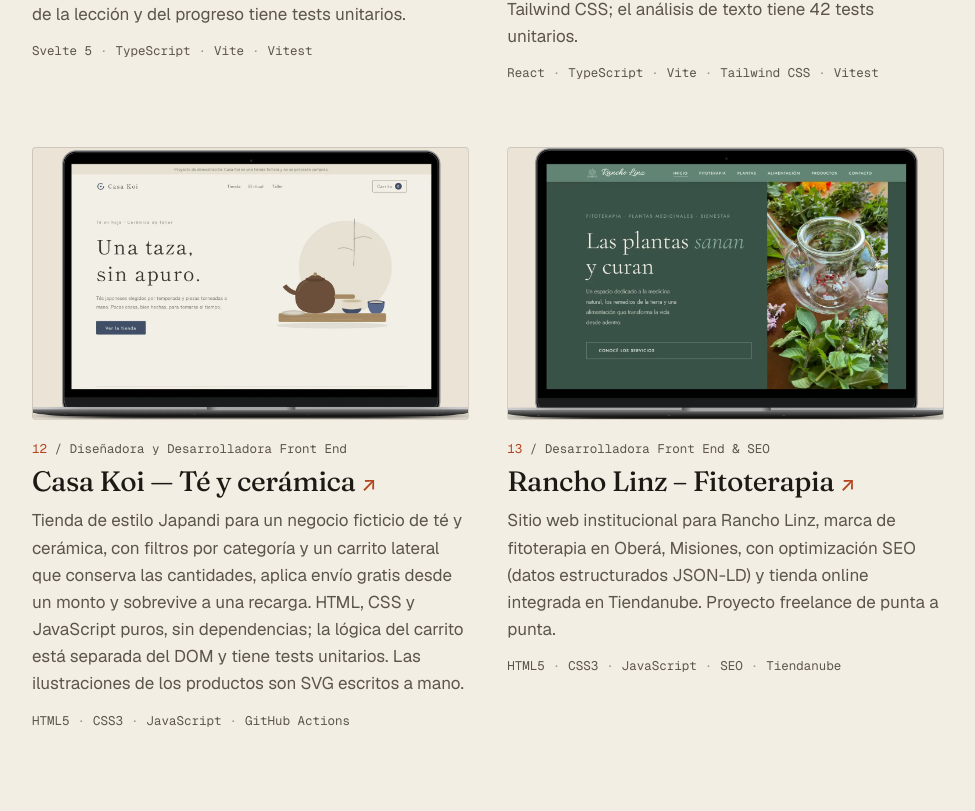
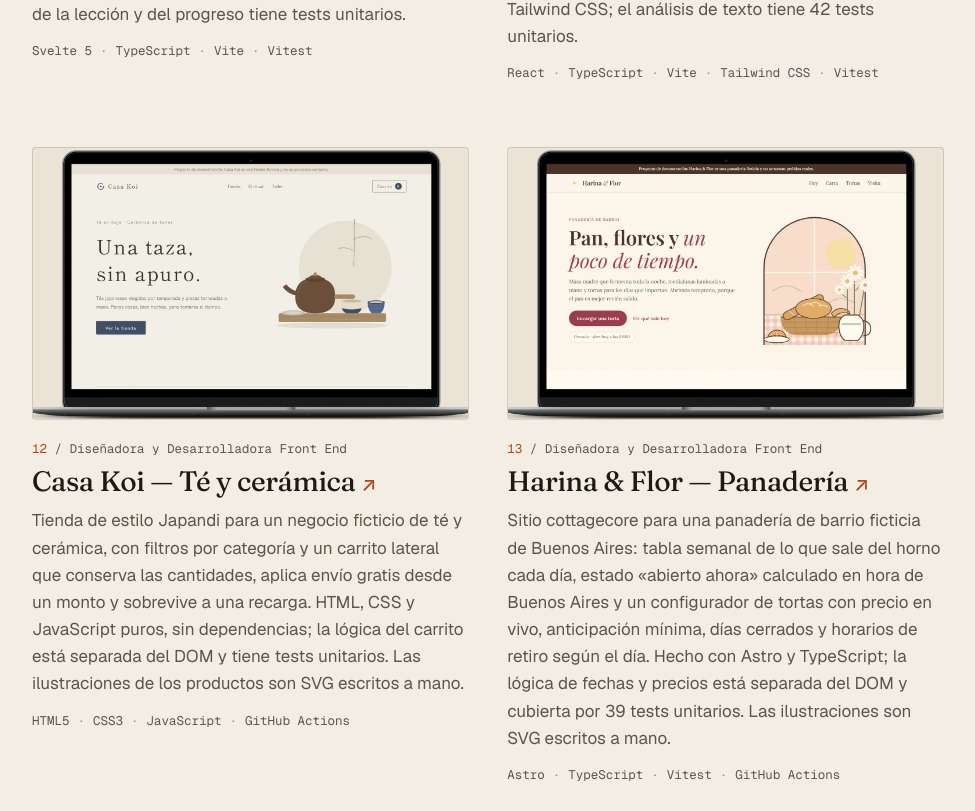
Before and after one commit to Laura-M-stack/laura-moyano-portfolio, a React (Vite) app: page / in a window 1280 px wide. Shown: the part 8029-8840 px from the top of the page, without its empty margins (268-1243 px from the left). Built offline with nearby package versions, Linux system fonts and the light colour scheme.

Commit message:
Agrega Harina & Flor al portfolio

```diff
--- a/src/data/profile.ts
+++ b/src/data/profile.ts
@@ -145,6 +145,12 @@ export const projects: ProjectEntry[] = [
     tech: ['HTML5', 'CSS3', 'JavaScript', 'GitHub Actions']
   },
   {
+    id: 'harina-y-flor',
+    link: 'https://laura-m-stack.github.io/harina-y-flor/',
+    image: 'projects/harina-y-flor.webp',
+    tech: ['Astro', 'TypeScript', 'Vitest', 'GitHub Actions']
+  },
+  {
     id: 'rancho-linz',
     link: 'https://rancholinz.com.ar',
     image: 'projects/rancho-linz.webp',
--- a/src/i18n.ts
+++ b/src/i18n.ts
@@ -273,6 +273,12 @@ export const translations = {
                 role: 'Designer & Front End Developer',
                 description:
                     'Japandi-style store for a fictional tea and ceramics shop, with category filters and a slide-in cart that keeps quantities, applies free shipping above a threshold and survives a reload. Plain HTML, CSS and JavaScript with no dependencies; the cart logic is separated from the DOM and unit-tested. Product illustrations are hand-written SVG.'
+            },
+            'harina-y-flor': {
+                name: 'Harina & Flor — Bakery',
+                role: 'Designer & Front End Developer',
+                description:
+                    'Cottagecore site for a fictional neighborhood bakery in Buenos Aires: a weekly table of what comes out of the oven each day, an "open now" status calculated in Buenos Aires time and a cake configurator with live pricing, minimum notice, closed-day rules and pickup slots that depend on the day. Built with Astro and TypeScript; the date and pricing logic is separated from the DOM and covered by 39 unit tests. Illustrations are hand-written SVG.'
             },
             'rancho-linz': {
                 name: 'Rancho Linz – Phytotherapy Brand',
@@ -590,6 +596,12 @@ export const translations = {
                 description:
                     'Tienda de estilo Japandi para un negocio ficticio de té y cerámica, con filtros por categoría y un carrito lateral que conserva las cantidades, aplica envío gratis desde un monto y sobrevive a una recarga. HTML, CSS y JavaScript puros, sin dependencias; la lógica del carrito está separada del DOM y tiene tests unitarios. Las ilustraciones de los productos son SVG escritos a mano.'
             },
+            'harina-y-flor': {
+                name: 'Harina & Flor — Panadería',
+                role: 'Diseñadora y Desarrolladora Front End',
+                description:
+                    'Sitio cottagecore para una panadería de barrio ficticia de Buenos Aires: tabla semanal de lo que sale del horno cada día, estado «abierto ahora» calculado en hora de Buenos Aires y un configurador de tortas con precio en vivo, anticipación mínima, días cerrados y horarios de retiro según el día. Hecho con Astro y TypeScript; la lógica de fechas y precios está separada del DOM y cubierta por 39 tests unitarios. Las ilustraciones son SVG escritos a mano.'
+            },
             'rancho-linz': {
                 name: 'Rancho Linz – Fitoterapia',
                 role: 'Desarrolladora Front End & SEO',
```
Also changed, not shown: public/projects/harina-y-flor.webp (added), 4 other files (tests, documents, lock files or other folders).
